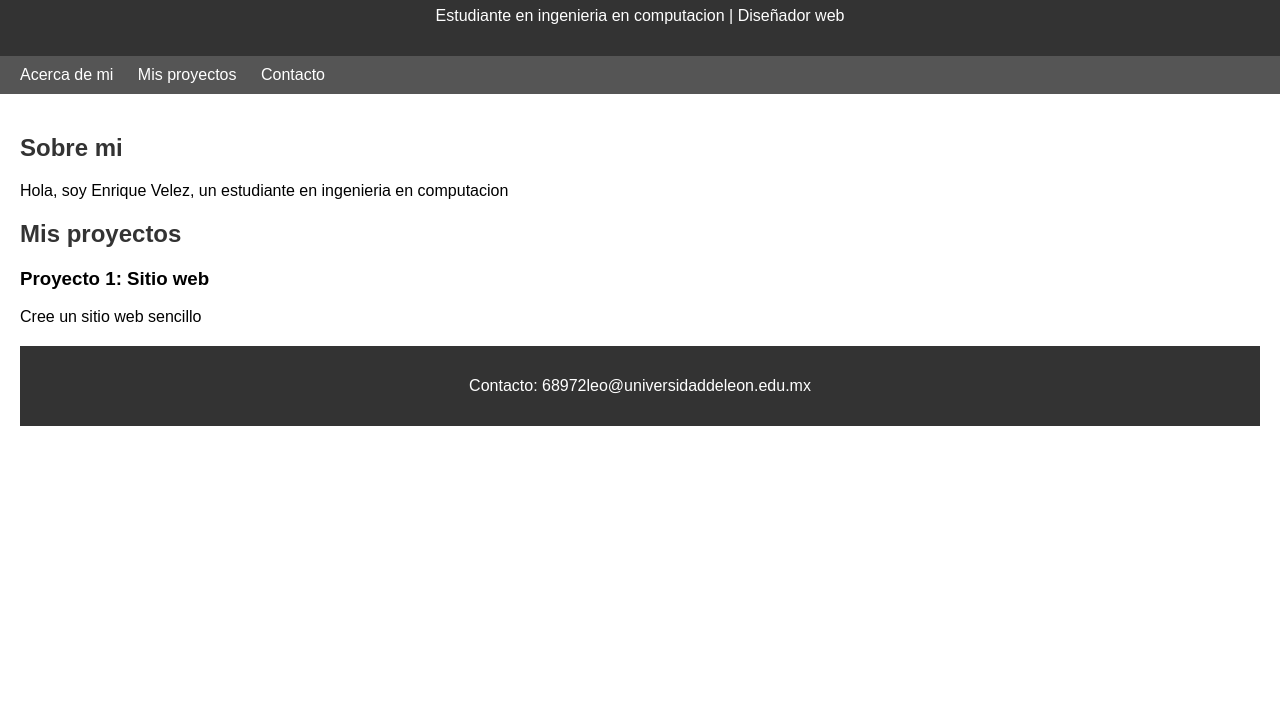
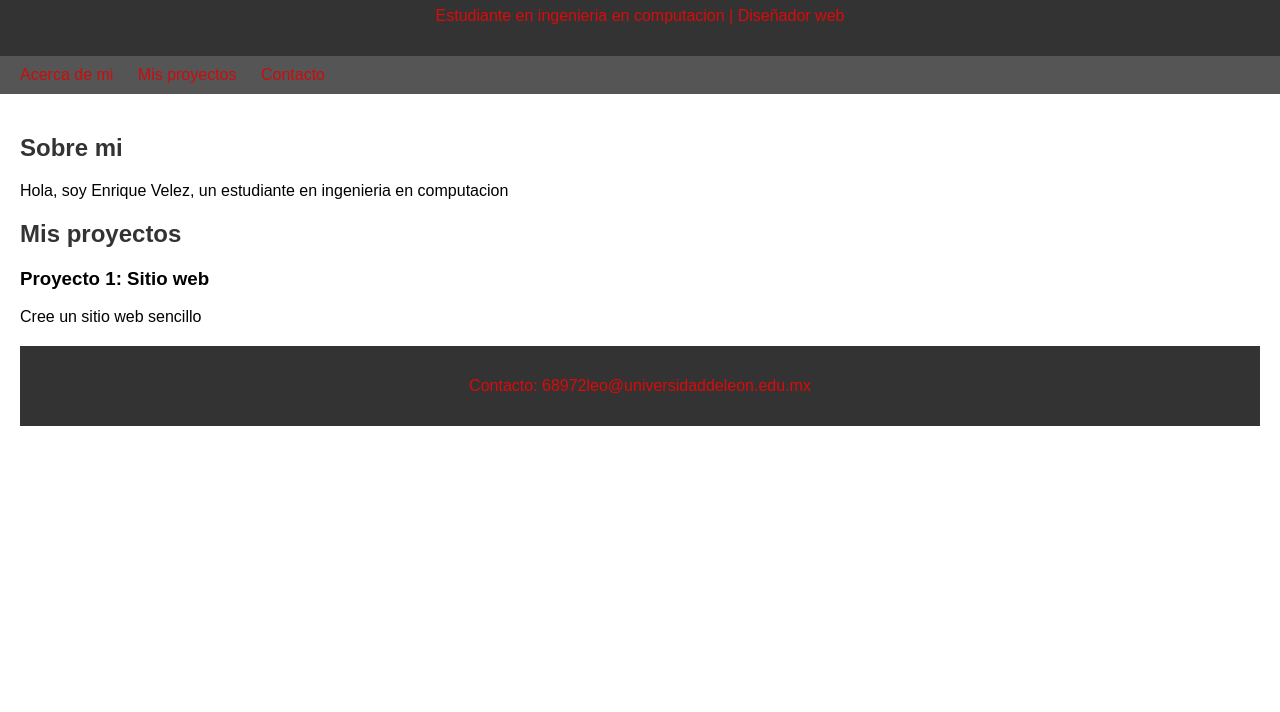
Before and after one commit to EnriqueVJCHR/pagina-web, a plain HTML site: page index_sem.html in a window 1280 px wide. Shown: the part 88-800 px from the top of the page. Drawn offline with Linux system fonts and the light colour scheme.

Commit message:
cambio de color

```diff
--- a/index_sem.html
+++ b/index_sem.html
@@ -3,9 +3,9 @@
 <head>
     <style>
     body { font-family: Arial, sans-serif; margin: 0; }
-    header, footer { background-color: #333; color: white; padding: 15px; text-align: center; }
+    header, footer { background-color: #333; color: rgb(220, 10, 10); padding: 15px; text-align: center; }
     nav { background: #555; padding: 10px; }
-    nav a { color: white; margin: 0 10px; text-decoration: none; }
+    nav a { color: rgb(205, 12, 12); margin: 0 10px; text-decoration: none; }
     main { padding: 20px; }
     section { margin-bottom: 20px; }
     h2 { color: #333; }
```
